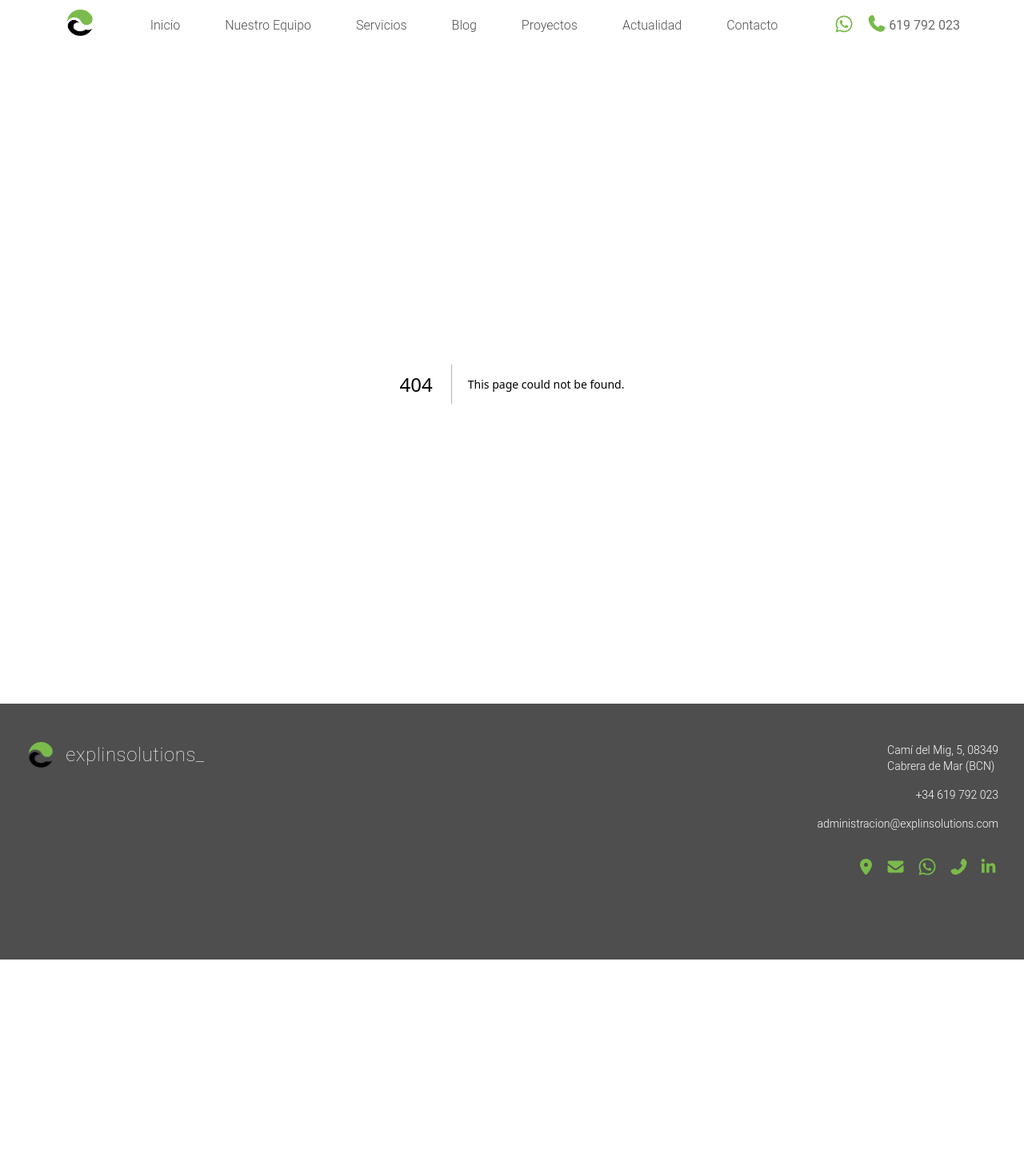
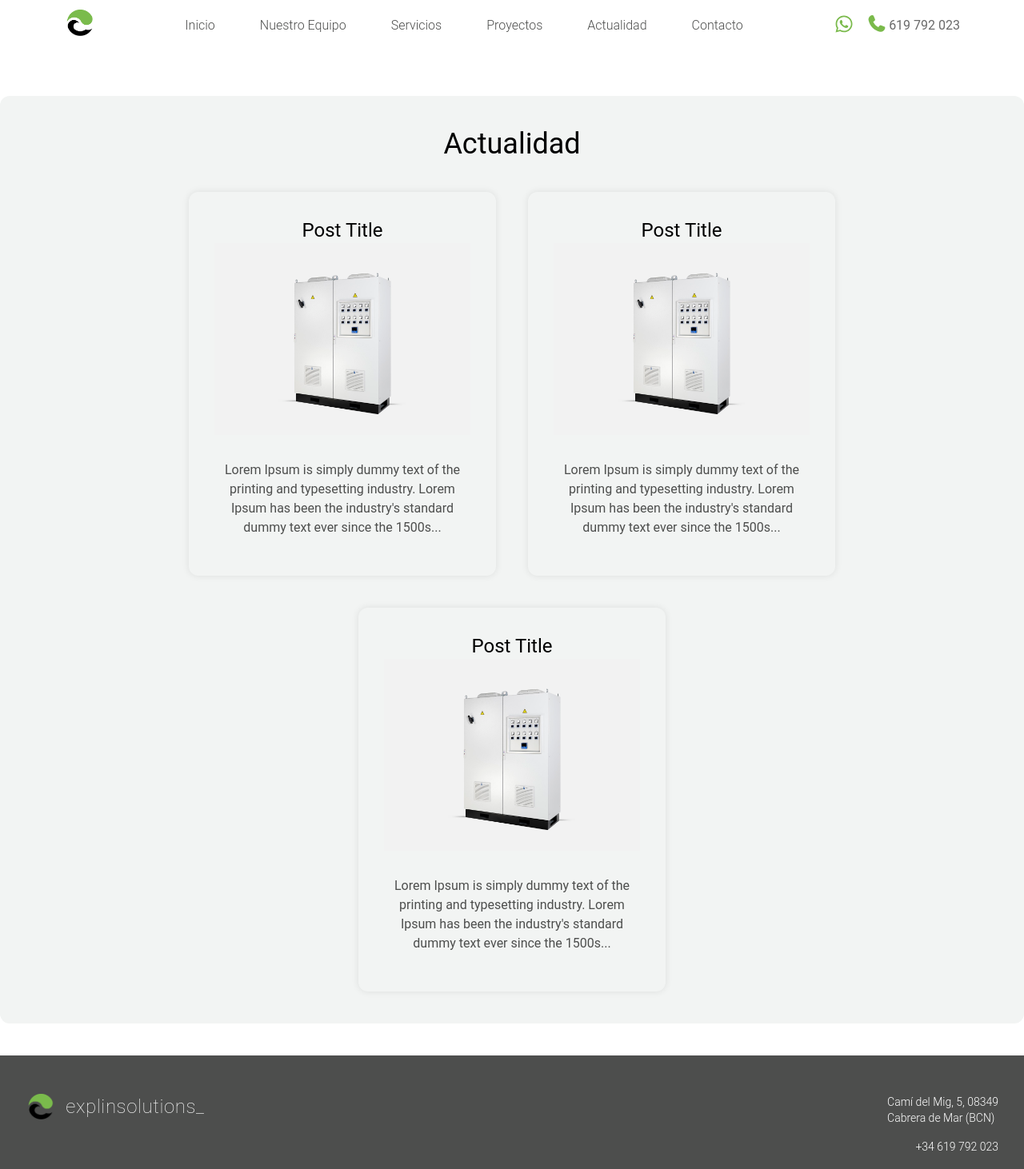
Before and after one commit to kvi-ki/explinsolutions, a Next.js app: page /actualidad in a window 1280 px wide. Before the commit this address had no page. Shown: the top 1462 px of the page at 80% size. Before the commit the page ends 1200 px from the top, so only its background shows below. Built offline with nearby package versions, Linux system fonts and the light colour scheme.

Commit message:
refactor: rename Blog to Actualidad/News

```diff
--- a/src/app/blog/first-post/page.tsx
+++ b/src/app/actualidad/first-post/page.tsx
@@ -9,7 +9,7 @@ export default function FirstPost() {
       <AnimatedService>
         <div className="max-w-3xl flex flex-col justify-center items-center gap-8">
           <img
-            src="/images/blog/example.jpg"
+            src="/images/news/example.jpg"
             className="w-[30rem] h-[20rem] object-cover"
             alt="Post name image"
           ></img>
--- a/src/app/blog/page.tsx
+++ b/src/app/actualidad/page.tsx
@@ -4,22 +4,22 @@ import Link from 'next/link';
 
 import AnimatedService from '@/utils/AnimatedService';
 
-export default function Blog() {
+export default function News() {
   return (
     <div className="bg-lightGray pt-10 my-10 flex flex-col justify-center items-center xl:rounded-xl">
-      <h2 className="text-blackColor text-2xl lg:text-4xl">Blog</h2>
+      <h2 className="text-blackColor text-2xl lg:text-4xl">Actualidad</h2>
       <AnimatedService>
         <ul className="p-10 flex flex-wrap justify-center gap-10">
           <li className="shadow-[0_0_10px_rgb(0,0,0,0.09)] rounded-xl transition-transform ease-out duration-300 md:w-sm lg:h-[30rem] hover:scale-105 hover:cursor-pointer">
             <Link
-              href="/blog/first-post"
+              href="/actualidad/first-post"
               className="p-8 flex flex-col items-center"
               aria-label="Go to first post page"
             >
               <h2 className="text-2xl">Post Title</h2>
               <div className="flex flex-col justify-center items-center gap-8">
                 <img
-                  src="/images/blog/example.jpg"
+                  src="/images/news/example.jpg"
                   className="w-80 h-60 object-cover"
                   alt="Post name image"
                 ></img>
@@ -34,14 +34,14 @@ export default function Blog() {
 
           <li className="shadow-[0_0_10px_rgb(0,0,0,0.09)] rounded-xl transition-transform ease-out duration-300 md:w-sm lg:h-[30rem] hover:scale-105 hover:cursor-pointer">
             <Link
-              href="/blog/first-post"
+              href="/actualidad/first-post"
               className="p-8 flex flex-col items-center"
               aria-label="Go to first post page"
             >
               <h2 className="text-2xl">Post Title</h2>
               <div className="flex flex-col justify-center items-center gap-8">
                 <img
-                  src="/images/blog/example.jpg"
+                  src="/images/news/example.jpg"
                   className="w-80 h-60 object-cover"
                   alt="Post name image"
                 ></img>
@@ -56,14 +56,14 @@ export default function Blog() {
 
           <li className="shadow-[0_0_10px_rgb(0,0,0,0.09)] rounded-xl transition-transform ease-out duration-300 md:w-sm lg:h-[30rem] hover:scale-105 hover:cursor-pointer">
             <Link
-              href="/blog/first-post"
+              href="/actualidad/first-post"
               className="p-8 flex flex-col items-center"
               aria-label="Go to first post page"
             >
               <h2 className="text-2xl">Post Title</h2>
               <div className="flex flex-col justify-center items-center gap-8">
                 <img
-                  src="/images/blog/example.jpg"
+                  src="/images/news/example.jpg"
                   className="w-80 h-60 object-cover"
                   alt="Post name image"
                 ></img>
--- a/src/components/menu/Menu.tsx
+++ b/src/components/menu/Menu.tsx
@@ -91,14 +91,6 @@ export default function Menu() {
           <li
             className={`${mediumScreenSize ? 'text-text font-light text-base hover:text-accent' : 'border-b border-accent text-text text-base font-light hover:text-blackColor'}`}
           >
-            <Link aria-label="Go to a blog page" href="/blog" onClick={closeMenu}>
-              Blog
-            </Link>
-          </li>
-
-          <li
-            className={`${mediumScreenSize ? 'text-text font-light text-base hover:text-accent' : 'border-b border-accent text-text text-base font-light hover:text-blackColor'}`}
-          >
             <Link aria-label="Go to a projects page" href="/" onClick={closeMenu}>
               Proyectos
             </Link>
@@ -107,7 +99,11 @@ export default function Menu() {
           <li
             className={`${mediumScreenSize ? 'text-text font-light text-base hover:text-accent' : 'border-b border-accent text-text text-base font-light hover:text-blackColor'}`}
           >
-            <Link aria-label="Go to a present page" href="/" onClick={closeMenu}>
+            <Link
+              aria-label="Go to a news page"
+              href="/actualidad"
+              onClick={closeMenu}
+            >
               Actualidad
             </Link>
           </li>
```
Also changed, not shown: public/images/news/example.jpg (renamed from public/images/blog/example.jpg).
